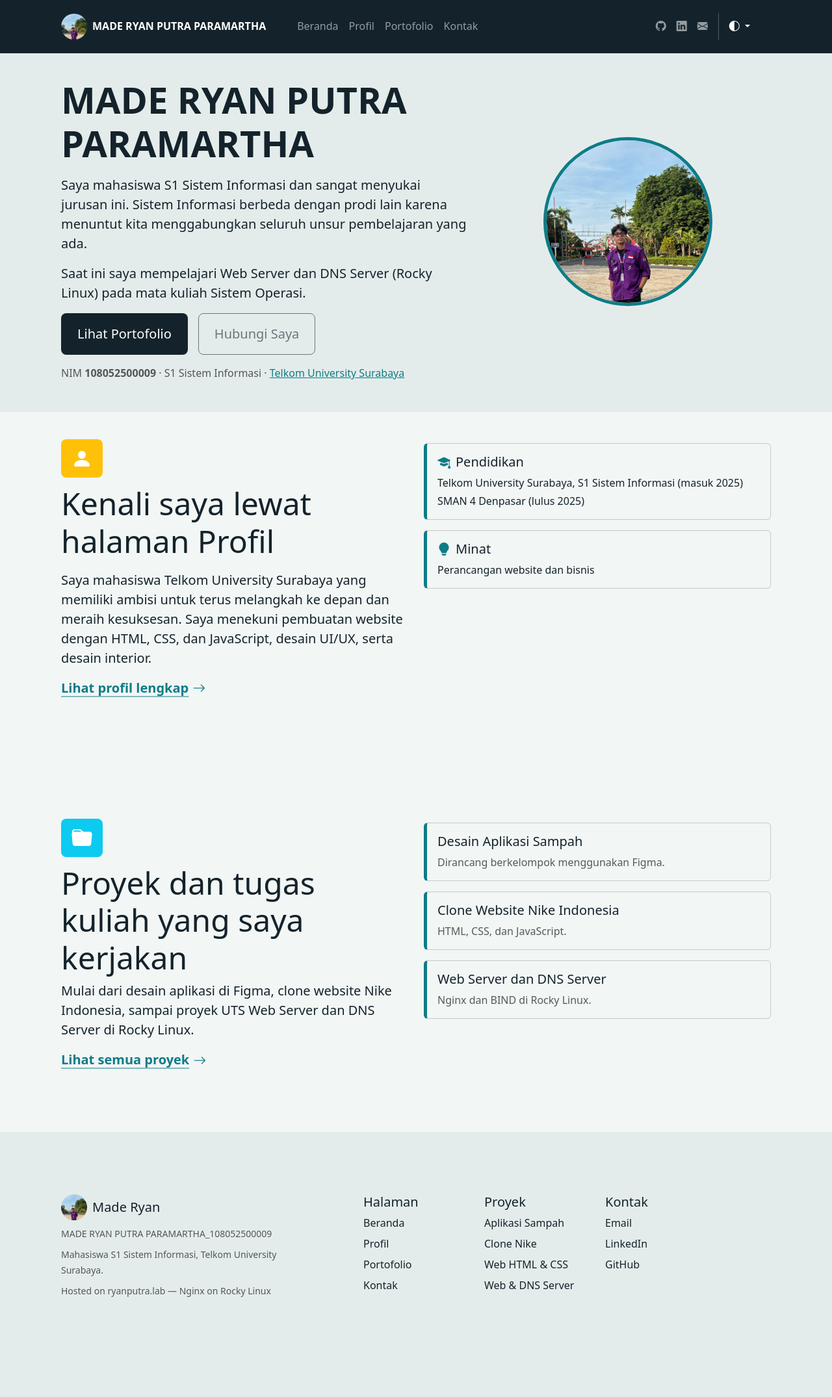
After one commit to Ryanputraparamartha/Modul-9-paw, a Laravel app: template resources/views/portofolio/index.blade.php in a window 1280 px wide. The commit adds this page. Shown: the whole page at 65% size. Run offline with Laravel 12, Linux system fonts and the light colour scheme; the template is opened without the code that fills it, so the values that code supplies are empty; style sheets or scripts are compiled from the project's sources.

Commit message:
tugas 2 Modul 9 menambahkan web Portofolio

```diff
--- /dev/null
+++ b/public/js/theme.js
@@ -0,0 +1,24 @@
+(function () {
+    var KEY = "tema";
+    function terapkan(pilihan) {
+        var tema = pilihan;
+        if (pilihan === "auto") {
+            tema = window.matchMedia("(prefers-color-scheme: dark)").matches ? "dark" : "light";
+        }
+        document.documentElement.setAttribute("data-bs-theme", tema);
+    }
+    function ambil() {
+        try { return localStorage.getItem(KEY) || "auto"; } catch (e) { return "auto"; }
+    }
+    terapkan(ambil());
+
+    document.addEventListener("DOMContentLoaded", function () {
+        document.querySelectorAll("[data-theme-value]").forEach(function (tombol) {
+            tombol.addEventListener("click", function () {
+                var pilihan = tombol.getAttribute("data-theme-value");
+                try { localStorage.setItem(KEY, pilihan); } catch (e) {}
+                terapkan(pilihan);
+            });
+        });
+    });
+})();
--- a/resources/sass/app.scss
+++ b/resources/sass/app.scss
@@ -3,3 +3,52 @@
 
 // Bootstrap Icons
 @import "bootstrap-icons/font/bootstrap-icons.css";
+
+:root {
+    --accent: #0e7c86;
+    --ink: #14232b;
+}
+
+[data-bs-theme="light"] {
+    --bs-body-bg: #f2f6f5;
+    --bs-tertiary-bg: #e4eceb;
+    --bs-tertiary-bg-rgb: 228, 236, 235;
+    --bs-body-color: #14232b;
+    --bs-link-color: #0e7c86;
+    --bs-link-color-rgb: 14, 124, 134;
+    --bs-link-hover-color: #0a5c64;
+    --bs-link-hover-color-rgb: 10, 92, 100;
+}
+
+[data-bs-theme="dark"] {
+    --bs-link-color: #4fc3cc;
+    --bs-link-color-rgb: 79, 195, 204;
+    --bs-link-hover-color: #8ad9df;
+    --bs-link-hover-color-rgb: 138, 217, 223;
+}
+
+.bg-theme { background-color: var(--ink) !important; }
+.text-accent { color: var(--accent); }
+
+.navbar .nav-link { border-bottom: 2px solid transparent; }
+.navbar .nav-link:hover,
+.navbar .nav-link.active { border-bottom-color: var(--accent); }
+.navbar .dropdown .nav-link { border-bottom: 0; }
+
+#main .btn.bg-theme:hover { background-color: var(--accent) !important; }
+.avatar {
+    width: 260px;
+    height: 260px;
+    object-fit: cover;
+    object-position: center 20%;
+    border: 5px solid var(--accent);
+}
+
+.card-accent { border-left: 5px solid var(--accent); }
+
+#footer a { text-decoration: none; color: var(--bs-body-color); }
+#footer a:hover { text-decoration: underline; color: var(--accent); }
+#footer .logo { color: var(--bs-body-color); }
+
+a:focus-visible,
+.btn:focus-visible { outline: 3px solid var(--accent); outline-offset: 2px; }
--- /dev/null
+++ b/resources/views/portofolio/index.blade.php
@@ -0,0 +1,87 @@
+@extends('portofolio.layout')
+
+@section('title', 'Beranda')
+
+@section('konten')
+  <!-- Main -->
+  <div class="bg-body-tertiary mt-5" id="main">
+    <!-- Container -->
+    <div class="container py-5 px-4">
+      <div class="row align-items-center">
+        <div class="col-md-5 order-md-2 text-center mb-4 mb-md-0">
+          <img class="avatar img-fluid rounded-circle" src="{{ asset('img/avatar.jpg') }}" alt="Foto MADE RYAN PUTRA PARAMARTHA">
+        </div>
+        <div class="col-md-7 order-md-1">
+          <h1 class="mt-4 display-4 fw-bold">MADE RYAN PUTRA PARAMARTHA</h1>
+          <p class="fs-5 mt-3">Saya mahasiswa S1 Sistem Informasi dan sangat menyukai jurusan ini. Sistem Informasi berbeda dengan prodi lain karena menuntut kita menggabungkan seluruh unsur pembelajaran yang ada.</p>
+          <p class="fs-5">Saat ini saya mempelajari Web Server dan DNS Server (Rocky Linux) pada mata kuliah Sistem Operasi.</p>
+          <div class="row">
+            <div class="d-flex flex-column flex-md-row">
+              <a href="{{ route('portofolio.proyek') }}" class="btn bg-theme text-white btn-lg mb-3 me-md-3 px-4 py-3">Lihat Portofolio</a>
+              <a href="{{ route('portofolio.kontak') }}" class="btn btn-outline-secondary btn-lg mb-3 px-4 py-3">Hubungi Saya</a>
+            </div>
+          </div>
+          <div class="text-body-secondary">
+            NIM <strong>108052500009</strong> · S1 Sistem Informasi · <a href="{{ route('portofolio.profil') }}">Telkom University Surabaya</a>
+          </div>
+        </div>
+      </div>
+    </div>
+  </div>
+
+  <!-- Profil -->
+  <div id="profil">
+    <!-- Container -->
+    <div class="container py-5 px-4">
+      <div class="row">
+        <div class="col-lg-6">
+          <div class="mb-3">
+            <i class="bi bi-person-fill fs-2 bg-warning py-2 px-3 rounded-3 text-white"></i>
+          </div>
+          <h2 class="display-5 mb-3">Kenali saya lewat<br/>halaman Profil</h2>
+          <p class="fs-5">Saya mahasiswa Telkom University Surabaya yang memiliki ambisi untuk terus melangkah ke depan dan meraih kesuksesan. Saya menekuni pembuatan website dengan HTML, CSS, dan JavaScript, desain UI/UX, serta desain interior.</p>
+          <a class="icon-link icon-link-hover lead fw-semibold mb-5" href="{{ route('portofolio.profil') }}">
+            Lihat profil lengkap
+            <i class="bi bi-arrow-right mb-2"></i>
+          </a>
+        </div>
+        <div class="col-lg-6">
+          <div class="card card-accent mb-3"><div class="card-body">
+            <h3 class="h5 card-title"><i class="bi bi-mortarboard-fill me-2 text-accent"></i>Pendidikan</h3>
+            <p class="card-text mb-1">Telkom University Surabaya, S1 Sistem Informasi (masuk 2025)</p>
+            <p class="card-text mb-0">SMAN 4 Denpasar (lulus 2025)</p>
+          </div></div>
+          <div class="card card-accent"><div class="card-body">
+            <h3 class="h5 card-title"><i class="bi bi-lightbulb-fill me-2 text-accent"></i>Minat</h3>
+            <p class="card-text mb-0">Perancangan website dan bisnis</p>
+          </div></div>
+        </div>
+      </div>
+    </div>
+  </div>
+
+  <!-- Portofolio -->
+  <div id="portofolio">
+    <!-- Container -->
+    <div class="container py-5 px-4">
+      <div class="row">
+        <div class="col-lg-6">
+          <div class="mb-3 mt-5">
+            <i class="bi bi-folder-fill fs-2 bg-info py-2 px-3 rounded-3 text-white"></i>
+          </div>
+          <h2 class="display-5">Proyek dan tugas kuliah yang saya kerjakan</h2>
+          <p class="fs-5">Mulai dari desain aplikasi di Figma, clone website Nike Indonesia, sampai proyek UTS Web Server dan DNS Server di Rocky Linux.</p>
+          <a class="icon-link icon-link-hover lead fw-semibold mb-5" href="{{ route('portofolio.proyek') }}">
+            Lihat semua proyek
+            <i class="bi bi-arrow-right mb-2"></i>
+          </a>
+        </div>
+        <div class="col-lg-6 mt-lg-5">
+          <div class="card card-accent mb-3"><div class="card-body"><h3 class="h5 card-title">Desain Aplikasi Sampah</h3><p class="card-text text-body-secondary mb-0">Dirancang berkelompok menggunakan Figma.</p></div></div>
+          <div class="card card-accent mb-3"><div class="card-body"><h3 class="h5 card-title">Clone Website Nike Indonesia</h3><p class="card-text text-body-secondary mb-0">HTML, CSS, dan JavaScript.</p></div></div>
+          <div class="card card-accent mb-3"><div class="card-body"><h3 class="h5 card-title">Web Server dan DNS Server</h3><p class="card-text text-body-secondary mb-0">Nginx dan BIND di Rocky Linux.</p></div></div>
+        </div>
+      </div>
+    </div>
+  </div>
+@endsection
--- /dev/null
+++ b/resources/views/portofolio/layout.blade.php
@@ -0,0 +1,134 @@
+<!DOCTYPE html>
+<html lang="id">
+<head>
+  <meta charset="UTF-8">
+  <meta name="viewport" content="width=device-width, initial-scale=1.0">
+  <title>@yield('title') - MADE RYAN PUTRA PARAMARTHA</title>
+  <link rel="stylesheet" href="https://cdn.jsdelivr.net/npm/bootstrap-icons@1.11.3/font/bootstrap-icons.css">
+  <script src="{{ asset('js/theme.js') }}"></script>
+  @vite('resources/sass/app.scss')
+</head>
+<body>
+
+  <!-- Navbar -->
+  <nav class="navbar fixed-top navbar-expand-lg bg-theme" data-bs-theme="dark">
+    <!-- Container -->
+    <div class="container py-2 px-4">
+      <!-- Navbar Brand -->
+      <a href="{{ route('portofolio.beranda') }}" class="navbar-brand mb-0 h1 d-flex align-items-center">
+        <img class="rounded-circle me-2" src="{{ asset('img/avatar.jpg') }}" alt="Foto profil" style="width: 40px; height: 40px; object-fit: cover; object-position: center 20%;">
+        <span class="fs-6 fw-bold">MADE RYAN PUTRA PARAMARTHA</span>
+      </a>
+
+      <!-- Navbar Toggler -->
+      <button type="button" class="navbar-toggler" data-bs-toggle="offcanvas" data-bs-target="#offcanvasNavbar" aria-controls="offcanvasNavbar" aria-label="Buka menu">
+        <span class="navbar-toggler-icon"></span>
+      </button>
+
+      <!-- Offcanvas -->
+      <div class="offcanvas offcanvas-end bg-theme" id="offcanvasNavbar" tabindex="-1" aria-labelledby="offcanvasNavbarLabel">
+        <!-- Offcanvas Header -->
+        <div class="offcanvas-header pb-0 px-4">
+          <h5 class="offcanvas-title text-white" id="offcanvasNavbarLabel">Menu</h5>
+          <button type="button" class="btn-close" data-bs-dismiss="offcanvas" aria-label="Tutup"></button>
+        </div>
+
+        <!-- Offcanvas Body -->
+        <div class="offcanvas-body pt-0 px-4">
+          <hr class="d-lg-none text-white-50"> <!-- Horizontal Line -->
+
+          <!-- Top Menu -->
+          <ul class="navbar-nav flex-row flex-wrap">
+            <li class="nav-item col-6 col-md-auto"><a href="{{ route('portofolio.beranda') }}" class="nav-link {{ request()->routeIs('portofolio.beranda') ? 'active' : '' }}">Beranda</a></li>
+            <li class="nav-item col-6 col-md-auto"><a href="{{ route('portofolio.profil') }}" class="nav-link {{ request()->routeIs('portofolio.profil') ? 'active' : '' }}">Profil</a></li>
+            <li class="nav-item col-6 col-md-auto"><a href="{{ route('portofolio.proyek') }}" class="nav-link {{ request()->routeIs('portofolio.proyek') ? 'active' : '' }}">Portofolio</a></li>
+            <li class="nav-item col-6 col-md-auto"><a href="{{ route('portofolio.kontak') }}" class="nav-link {{ request()->routeIs('portofolio.kontak') ? 'active' : '' }}">Kontak</a></li>
+          </ul>
+
+          <hr class="d-lg-none text-white-50"> <!-- Horizontal Line -->
+
+          <!-- Sosial Media -->
+          <ul class="navbar-nav flex-row flex-wrap ms-lg-auto">
+            <li class="nav-item col-6 col-lg-auto">
+              <a href="https://github.com/Ryanputraparamartha" class="nav-link"><i class="bi-github"></i><small class="ms-2 d-lg-none">GitHub</small></a>
+            </li>
+            <li class="nav-item col-6 col-lg-auto">
+              <a href="https://www.linkedin.com/in/made-ryan-putra-paramartha-949601417" class="nav-link"><i class="bi-linkedin"></i><small class="ms-2 d-lg-none">LinkedIn</small></a>
+            </li>
+            <li class="nav-item col-6 col-lg-auto">
+              <a href="mailto:maderyanputra@student.telkomuniversity.ac.id" class="nav-link"><i class="bi-envelope-fill"></i><small class="ms-2 d-lg-none">Email</small></a>
+            </li>
+            <li class="nav-item col-12 col-lg-auto">
+              <div class="vr d-none d-lg-flex h-100 mx-lg-2 text-white"></div>
+              <hr class="d-lg-none my-2 text-white-50">
+            </li>
+            <li class="nav-item">
+              <!-- Dropdown Tema -->
+              <div class="dropdown" data-bs-theme="light">
+                <button type="button" class="btn nav-link text-white dropdown-toggle" data-bs-toggle="dropdown" aria-expanded="false">
+                  <i class="bi-circle-half"></i><span class="d-lg-none ms-2">Ganti tema</span>
+                </button>
+                <ul class="dropdown-menu dropdown-menu-end">
+                  <li><button class="dropdown-item" type="button" data-theme-value="light"><small><i class="bi-brightness-high-fill me-2"></i>Terang</small></button></li>
+                  <li><button class="dropdown-item" type="button" data-theme-value="dark"><small><i class="bi-moon-stars-fill me-2"></i>Gelap</small></button></li>
+                  <li><button class="dropdown-item" type="button" data-theme-value="auto"><small><i class="bi-circle-half me-2"></i>Otomatis</small></button></li>
+                </ul>
+              </div>
+            </li>
+          </ul>
+        </div>
+      </div>
+    </div>
+  </nav>
+
+  @yield('konten')
+
+  <!-- Footer -->
+  <div id="footer" class="bg-body-tertiary py-5">
+    <!-- Container -->
+    <div class="container py-5 px-4">
+      <div class="row">
+        <div class="col-lg-4 mb-5">
+          <a href="{{ route('portofolio.beranda') }}" class="logo text-decoration-none">
+            <div class="d-flex align-items-center">
+              <img class="rounded-circle" src="{{ asset('img/avatar.jpg') }}" alt="Foto profil" style="width: 40px; height: 40px; object-fit: cover; object-position: center 20%;">
+              <div class="fs-5 ms-2">Made Ryan</div>
+            </div>
+          </a>
+          <div class="mt-2 text-body-secondary"><small>MADE RYAN PUTRA PARAMARTHA_108052500009</small></div>
+          <div class="mt-2 text-body-secondary"><small>Mahasiswa S1 Sistem Informasi, Telkom University Surabaya.</small></div>
+          <div class="mt-2 text-body-secondary"><small>Hosted on ryanputra.lab — Nginx on Rocky Linux</small></div>
+        </div>
+        <div class="col-6 col-lg-2 offset-lg-1 mb-5">
+          <h5>Halaman</h5>
+          <ul class="list-unstyled">
+            <li class="mb-2"><a href="{{ route('portofolio.beranda') }}">Beranda</a></li>
+            <li class="mb-2"><a href="{{ route('portofolio.profil') }}">Profil</a></li>
+            <li class="mb-2"><a href="{{ route('portofolio.proyek') }}">Portofolio</a></li>
+            <li class="mb-2"><a href="{{ route('portofolio.kontak') }}">Kontak</a></li>
+          </ul>
+        </div>
+        <div class="col-6 col-lg-2 mb-5">
+          <h5>Proyek</h5>
+          <ul class="list-unstyled">
+            <li class="mb-2"><a href="{{ route('portofolio.proyek') }}">Aplikasi Sampah</a></li>
+            <li class="mb-2"><a href="{{ route('portofolio.proyek') }}">Clone Nike</a></li>
+            <li class="mb-2"><a href="{{ route('portofolio.proyek') }}">Web HTML &amp; CSS</a></li>
+            <li class="mb-2"><a href="{{ route('portofolio.proyek') }}">Web &amp; DNS Server</a></li>
+          </ul>
+        </div>
+        <div class="col-6 col-lg-2 mb-5">
+          <h5>Kontak</h5>
+          <ul class="list-unstyled">
+            <li class="mb-2"><a href="mailto:maderyanputra@student.telkomuniversity.ac.id">Email</a></li>
+            <li class="mb-2"><a href="https://www.linkedin.com/in/made-ryan-putra-paramartha-949601417">LinkedIn</a></li>
+            <li class="mb-2"><a href="https://github.com/Ryanputraparamartha">GitHub</a></li>
+          </ul>
+        </div>
+      </div>
+    </div>
+  </div>
+
+  @vite('resources/js/app.js')
+</body>
+</html>
--- a/routes/web.php
+++ b/routes/web.php
@@ -64,3 +64,11 @@ Route::prefix('admin')->name('admin.')->group(function() {
         return "This is item data on admin page";
     })->name('items');
 });
+
+//TAMBAHAN UNTUK PORTOFOLIO
+Route::prefix('portofolio')->name('portofolio.')->group(function() {
+    Route::view('/', 'portofolio.index')->name('beranda');
+    Route::view('/profil', 'portofolio.about')->name('profil');
+    Route::view('/proyek', 'portofolio.portfolio')->name('proyek');
+    Route::view('/kontak', 'portofolio.contact')->name('kontak');
+});
```
Also changed, not shown: resources/views/portofolio/about.blade.php (added, +46 -0 lines), resources/views/portofolio/contact.blade.php (added, +33 -0 lines), resources/views/portofolio/portfolio.blade.php (added, +35 -0 lines), public/img/avatar.jpg (added).
